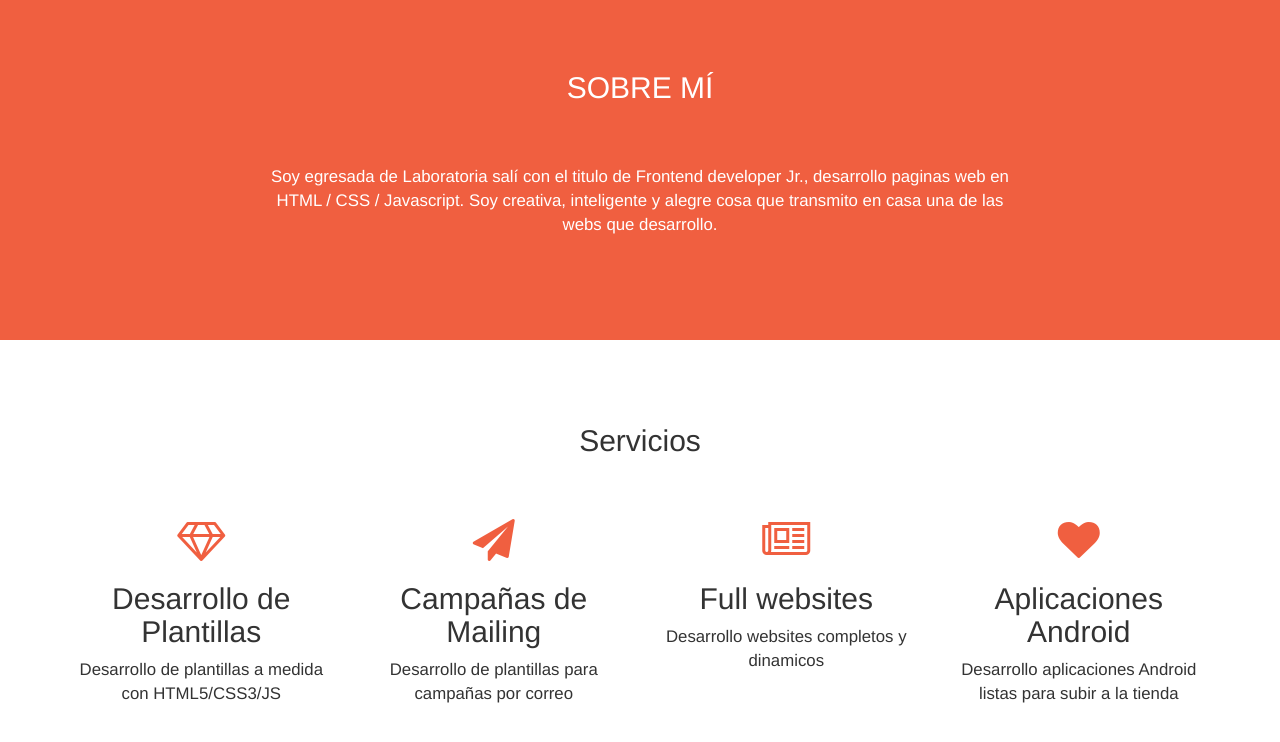
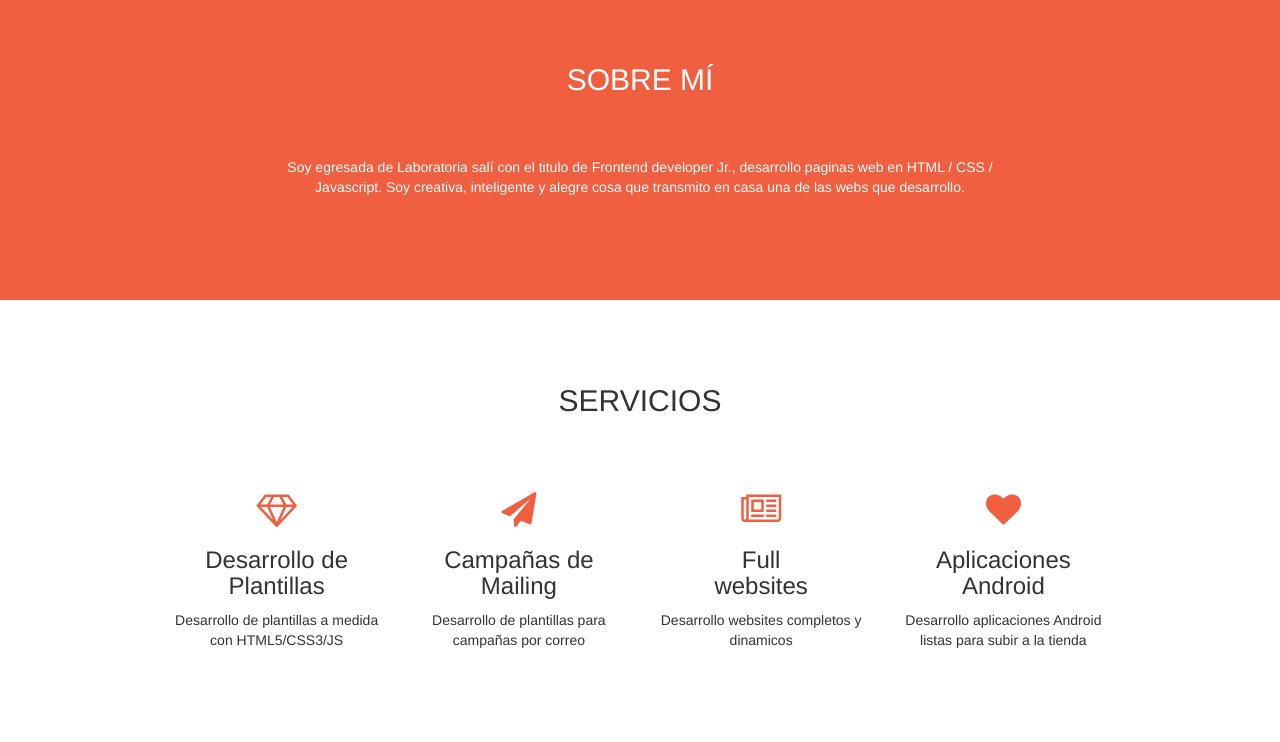
Before and after one commit to karlavra/PORTAFOLIO, a plain HTML site: page index.html in a window 1280 px wide. Shown: the part 730-1472 px from the top of the page. Drawn offline with Linux system fonts and the light colour scheme.

Commit message:
ultimos cambios

```diff
--- a/css/creative.css
+++ b/css/creative.css
@@ -2,6 +2,7 @@
 	margin: 0;
 	padding: 0;
 	box-sizing: border-box;
+
 }
 header{
 	position: fixed;
@@ -46,8 +47,8 @@ header{
 }
 .banner p {
 	margin: 5%;
-	padding: 0% 4%;
-    font-size: 1.2em;
+	padding: 0% 10%;
+
 }
 .orange{
 	background-color: #F05F40;
@@ -57,11 +58,11 @@ header{
 }
 .orange p {
 	margin: 4% 21%;
-    font-size: 1.2em;
+
 }
 .servicios{
 	text-align: center;
-	font-size: 1.2em;
+
 	padding: 5% 0%;
 }
 .servicios i{
@@ -92,13 +93,18 @@ hr{
 .cajaservicio {
 	margin-top: 20%;
 }
+.centrado{
+	margin:auto;
+	width: 85%;
+	margin-top:2%;
+}
 
 @media only screen and (max-width: 991px) {
 .cajaservicio {
     margin-top: 10%;
   }
 .banner p {
-    padding: 5% 4%;
+    padding: 5% 0%;
  }
 }
 
--- a/index.html
+++ b/index.html
@@ -71,35 +71,35 @@
     <section class="servicios">
         <div class="container">
             <div class="row">
-                <h2>Servicios</h2>
+                <h2>SERVICIOS</h2>
                 <hr></hr>
             </div>
-            <div class="row">
+            <div class="row centrado">
                 <div class="col-xs-12 col-md-3 ">
                     <div class="cajaservicio">
                         <i class="fa fa-diamond"></i>
-                        <h2>Desarrollo de Plantillas</h2>
+                        <h3>Desarrollo de Plantillas</h3>
                         <p>Desarrollo de plantillas a medida con HTML5/CSS3/JS</p>
                     </div>
                 </div>
                 <div class="col-xs-12 col-md-3">
                     <div class="cajaservicio">
                         <i class="fa fa-paper-plane"></i>
-                        <h2>Campañas de Mailing</h2>
+                        <h3>Campañas de Mailing</h3>
                         <p>Desarrollo de plantillas para campañas por correo</p>
                     </div>
                 </div>
                 <div class="col-xs-12 col-md-3">
                     <div class="cajaservicio">
                         <i class="fa fa-newspaper-o"></i>
-                        <h2>Full websites</h2>
+                        <h3>Full<br> websites</h3>
                         <p>Desarrollo websites completos y dinamicos</p>
                     </div>
                 </div>
                 <div class="col-xs-12 col-md-3">
                     <div class="cajaservicio">
                         <i class="fa fa-heart"></i>
-                        <h2>Aplicaciones Android</h2>
+                        <h3>Aplicaciones<br> Android</h3>
                         <p>Desarrollo aplicaciones Android listas para subir a la tienda</p>
                     </div>
                 </div>
```
